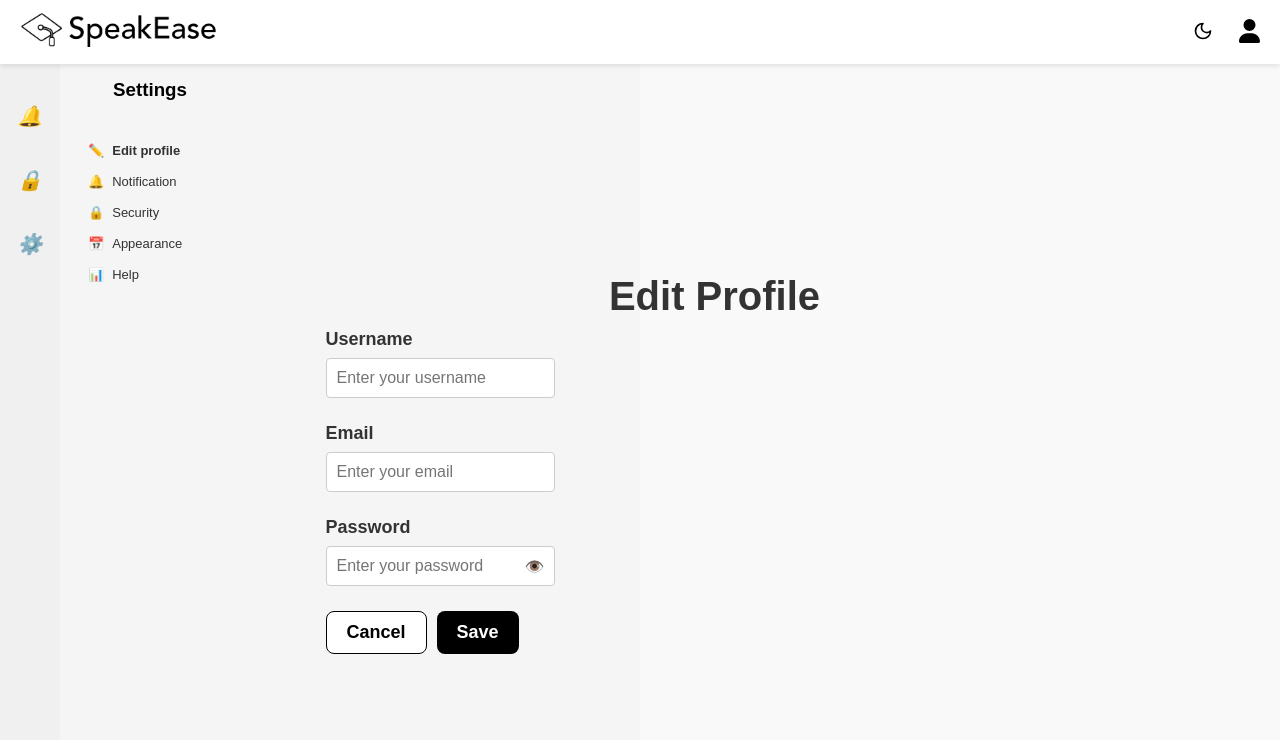
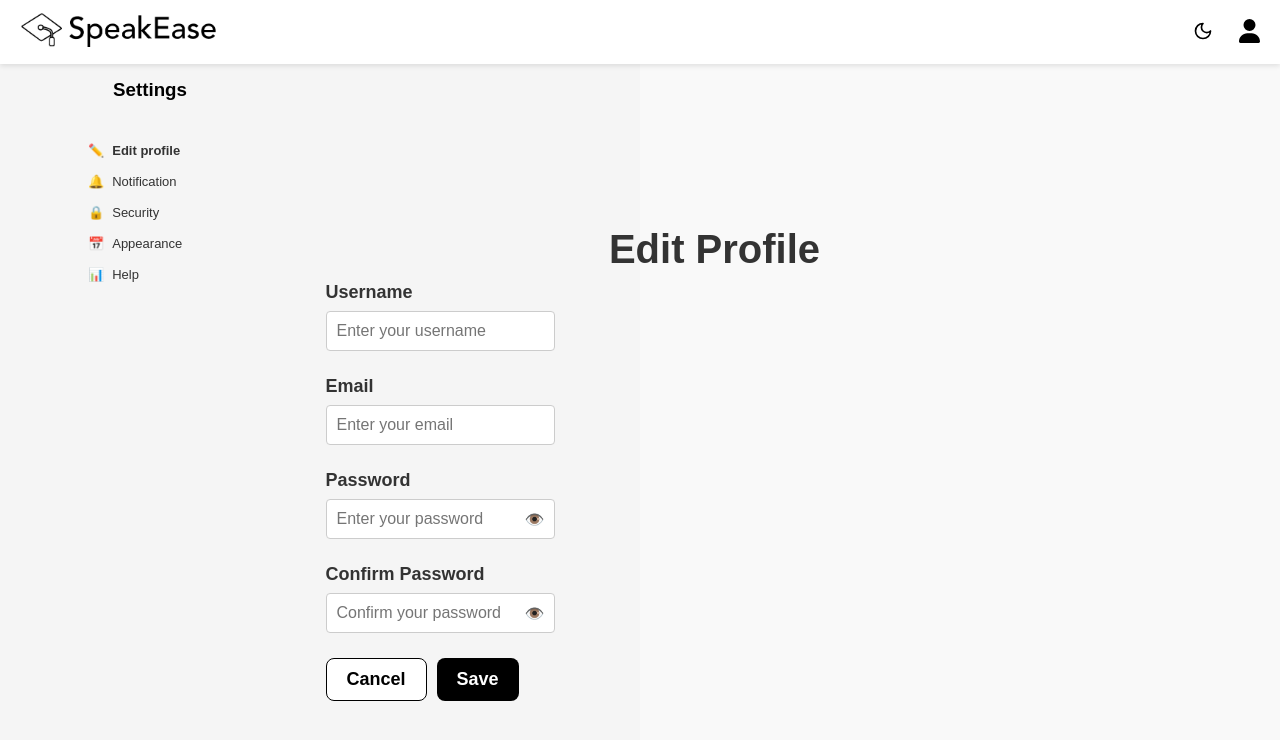
Before and after one commit to OrelShai/SpeakEase, a React (Create React App) app in the folder speakease-frontend/: page /edit-profile in a window 1280 px wide. Shown: the top 740 px of the page. Built offline with nearby package versions, Linux system fonts and the light colour scheme.

Commit message:
🔹 Add Password Confirmation Field
done
add messages on success and failed

```diff
--- a/speakease-frontend/src/pages/EditProfile.css
+++ b/speakease-frontend/src/pages/EditProfile.css
@@ -16,26 +16,6 @@ body {
     height: 100vh;
     margin: 0;
     padding: 0;
-}
-
-/* Left Edge Sidebar (Icons Only) */
-.icon-sidebar {
-    width: 60px; /* Small sidebar */
-    background-color: #f0f0f0;
-    display: flex;
-    flex-direction: column;
-    align-items: center;
-    padding-top: 20px;
-    position: absolute;
-    left: 0; /* Ensures it starts at the leftmost edge */
-    top: 0;
-    height: 100vh;
-}
-
-.icon-sidebar i {
-    font-size: 20px;
-    margin: 20px 0;
-    cursor: pointer;
 }
 
 /* Main Sidebar (Thinner) */
@@ -178,3 +158,71 @@ input {
 .save-button:hover {
     background: #333;
 }
+
+/* Password error message */
+.password-error {
+    color: #e53935;
+    font-size: 14px;
+    margin-top: 5px;
+    font-weight: 500;
+  }
+
+  /* Disabled save button */
+  .save-button:disabled {
+    background-color: #cccccc;
+    cursor: not-allowed;
+  }
+/* Password error message */
+.password-error {
+    color: #ff4444;
+    font-size: 14px;
+    margin-top: 8px;
+    padding: 10px 12px;
+    background-color: rgba(255, 68, 68, 0.1);
+    border-radius: 4px;
+    border-left: 3px solid #ff4444;
+  }
+
+  /* Disabled save button */
+  .save-button:disabled {
+    background-color: #cccccc;
+    cursor: not-allowed;
+  }
+  /* Password error message */
+.password-error {
+    color: #ff4444;
+    font-size: 14px;
+    margin-top: 8px;
+    padding: 10px 12px;
+    background-color: rgba(255, 68, 68, 0.1);
+    border-radius: 4px;
+    border-left: 3px solid #ff4444;
+  }
+
+  /* Success message */
+.success-message {
+    color: #4CAF50;
+    font-size: 16px;
+    margin: 15px 0;
+    padding: 12px 15px;
+    background-color: rgba(76, 175, 80, 0.1);
+    border-radius: 4px;
+    border-left: 3px solid #4CAF50;
+    animation: fadeIn 0.3s ease-in-out;
+  }
+
+  @keyframes fadeIn {
+    from { opacity: 0; transform: translateY(-10px); }
+    to { opacity: 1; transform: translateY(0); }
+  }
+
+  /* Password error message */
+  .password-error {
+    color: #ff4444;
+    font-size: 14px;
+    margin-top: 8px;
+    padding: 10px 12px;
+    background-color: rgba(255, 68, 68, 0.1);
+    border-radius: 4px;
+    border-left: 3px solid #ff4444;
+  }
--- a/speakease-frontend/src/pages/EditProfile.js
+++ b/speakease-frontend/src/pages/EditProfile.js
@@ -3,17 +3,101 @@ import "./EditProfile.css";
 
 const EditProfile = () => {
   const [passwordVisible, setPasswordVisible] = useState(false);
+  const [confirmPasswordVisible, setConfirmPasswordVisible] = useState(false);
+  const [password, setPassword] = useState("");
+  const [confirmPassword, setConfirmPassword] = useState("");
+  const [passwordError, setPasswordError] = useState("");
+  const [showError, setShowError] = useState(false);
+  const [showSuccess, setShowSuccess] = useState(false); // New state for success notification
+
+  // Check if password meets complexity requirements
+  const isPasswordValid = (pwd) => {
+    // Check minimum length (8 characters)
+    if (pwd.length < 8) return false;
+
+    // Check for at least one number
+    if (!/\d/.test(pwd)) return false;
+
+    // Check for at least one special character
+    if (!/[!@#$%^&*()_+\-=\[\]{};':"\\|,.<>\/?]+/.test(pwd)) return false;
+
+    // Check for at least one uppercase letter
+    if (!/[A-Z]/.test(pwd)) return false;
+
+    return true;
+  };
+
+  // Check if passwords match
+  const passwordsMatch = () => {
+    return password === confirmPassword;
+  };
+
+  // Simple handlers to update state without validation
+  const handlePasswordChange = (e) => {
+    setPassword(e.target.value);
+    // Only hide notifications when typing
+    if (showError || showSuccess) {
+      setShowError(false);
+      setShowSuccess(false);
+      setPasswordError("");
+    }
+  };
+
+  const handleConfirmPasswordChange = (e) => {
+    setConfirmPassword(e.target.value);
+    // Only hide notifications when typing
+    if (showError || showSuccess) {
+      setShowError(false);
+      setShowSuccess(false);
+      setPasswordError("");
+    }
+  };
+
+  // Handle form submission with validation
+  const handleSubmit = (e) => {
+    e.preventDefault();
+
+    // Reset notifications
+    setShowError(false);
+    setShowSuccess(false);
+
+    // Only validate if either password field is filled
+    if (password || confirmPassword) {
+      // Check if one field is empty while the other has a value
+      if ((password && !confirmPassword) || (!password && confirmPassword)) {
+        setPasswordError("Both password fields must be filled");
+        setShowError(true);
+        return;
+      }
+
+      // Validate password complexity
+      if (!isPasswordValid(password)) {
+        setPasswordError("Password must be at least 8 characters and contain at least one number, one special character, and one uppercase letter.");
+        setShowError(true);
+        return;
+      }
+
+      // Validate passwords match
+      if (!passwordsMatch()) {
+        setPasswordError("Passwords do not match");
+        setShowError(true);
+        return;
+      }
+
+      // If we get here, validation passed - show success notification
+      setShowSuccess(true);
+    } else {
+      // No password changes, just show success for other fields
+      setShowSuccess(true);
+    }
+
+    // Continue with form submission
+    console.log("Form submitted successfully");
+    // Add your API calls or further processing here
+  };
 
   return (
     <div className="edit-profile-container">
-      {/* Left Edge Sidebar (Icons Only) */}
-      <div className="icon-sidebar">
-        <i>🏠</i>
-        <i>🔔</i>
-        <i>🔒</i>
-        <i>⚙️</i>
-      </div>
-
       {/* Main Sidebar (Thinner) */}
       <div className="sidebar">
         <div className="sidebar-header">
@@ -33,7 +117,14 @@ const EditProfile = () => {
       <div className="profile-content">
         <h1>Edit Profile</h1>
 
-        <form>
+        {/* Success notification */}
+        {showSuccess && (
+          <div className="success-message">
+            Your profile has been updated successfully!
+          </div>
+        )}
+
+        <form onSubmit={handleSubmit}>
           <div className="input-group">
             <label htmlFor="username">Username</label>
             <input type="text" id="username" placeholder="Enter your username" />
@@ -51,6 +142,8 @@ const EditProfile = () => {
                 type={passwordVisible ? "text" : "password"}
                 id="password"
                 placeholder="Enter your password"
+                value={password}
+                onChange={handlePasswordChange}
               />
               <span className="toggle-password" onClick={() => setPasswordVisible(!passwordVisible)}>
                 {passwordVisible ? "🙈" : "👁️"}
@@ -58,10 +151,29 @@ const EditProfile = () => {
             </div>
           </div>
 
+          <div className="input-group">
+            <label htmlFor="confirmPassword">Confirm Password</label>
+            <div className="input-with-icon">
+              <input
+                type={confirmPasswordVisible ? "text" : "password"}
+                id="confirmPassword"
+                placeholder="Confirm your password"
+                value={confirmPassword}
+                onChange={handleConfirmPasswordChange}
+              />
+              <span className="toggle-password" onClick={() => setConfirmPasswordVisible(!confirmPasswordVisible)}>
+                {confirmPasswordVisible ? "🙈" : "👁️"}
+              </span>
+            </div>
+            {showError && passwordError && <div className="password-error">{passwordError}</div>}
+          </div>
+
           <div className="bottom-section">
             <div className="button-group">
               <button type="button" className="cancel-button">Cancel</button>
-              <button type="submit" className="save-button">Save</button>
+              <button type="submit" className="save-button">
+                Save
+              </button>
             </div>
           </div>
         </form>
```
